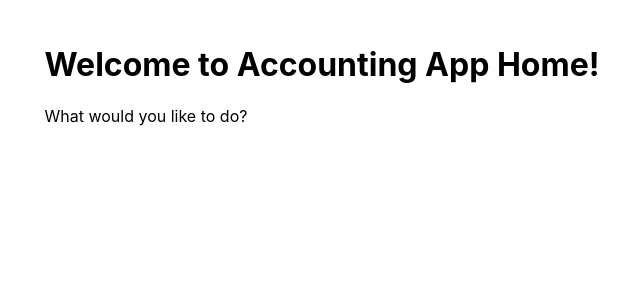
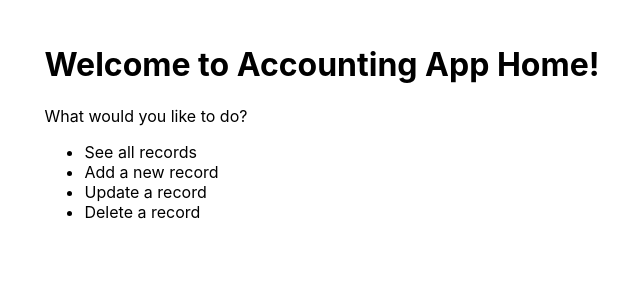
Before and after one commit to yorjofree/accounting-app-frontend, an Angular app: page / in a window 1280 px wide. Shown: the top 300 px of the page, without its empty margins (318-958 px from the left). Built offline with nearby package versions, Linux system fonts and the light colour scheme.

Commit message:
created ActionListComponent

```diff
--- /dev/null
+++ b/src/app/action-list/action-list.component.html
@@ -0,0 +1,6 @@
+<ul>
+    <li>{{ record.get() }}</li>
+    <li>{{ record.post() }}</li>
+    <li>{{ record.update() }}</li>
+    <li>{{ record.delete() }}</li>
+</ul>
--- /dev/null
+++ b/src/app/action-list/action-list.component.ts
@@ -0,0 +1,16 @@
+import { Component, signal } from '@angular/core';
+
+@Component({
+  selector: 'app-action-list',
+  imports: [],
+  templateUrl: './action-list.component.html',
+  styleUrl: './action-list.component.css'
+})
+export class ActionListComponent {
+  record = {
+    get: signal('See all records'),
+    post: signal('Add a new record'),
+    update: signal('Update a record'),
+    delete: signal('Delete a record')
+  };
+}
--- a/src/app/home/home.component.html
+++ b/src/app/home/home.component.html
@@ -1,2 +1,3 @@
 <h1>Welcome to Accounting App Home!</h1>
 <p>What would you like to do?</p>
+<app-action-list />
--- a/src/app/home/home.component.ts
+++ b/src/app/home/home.component.ts
@@ -1,8 +1,9 @@
 import { Component } from '@angular/core';
+import {ActionListComponent} from '../action-list/action-list.component';
 
 @Component({
   selector: 'app-home',
-  imports: [],
+  imports: [ActionListComponent],
   templateUrl: './home.component.html',
   styleUrl: './home.component.css'
 })
```
Also changed, not shown: src/app/action-list/action-list.component.css (added), 1 other file (tests, documents, lock files or other folders).
